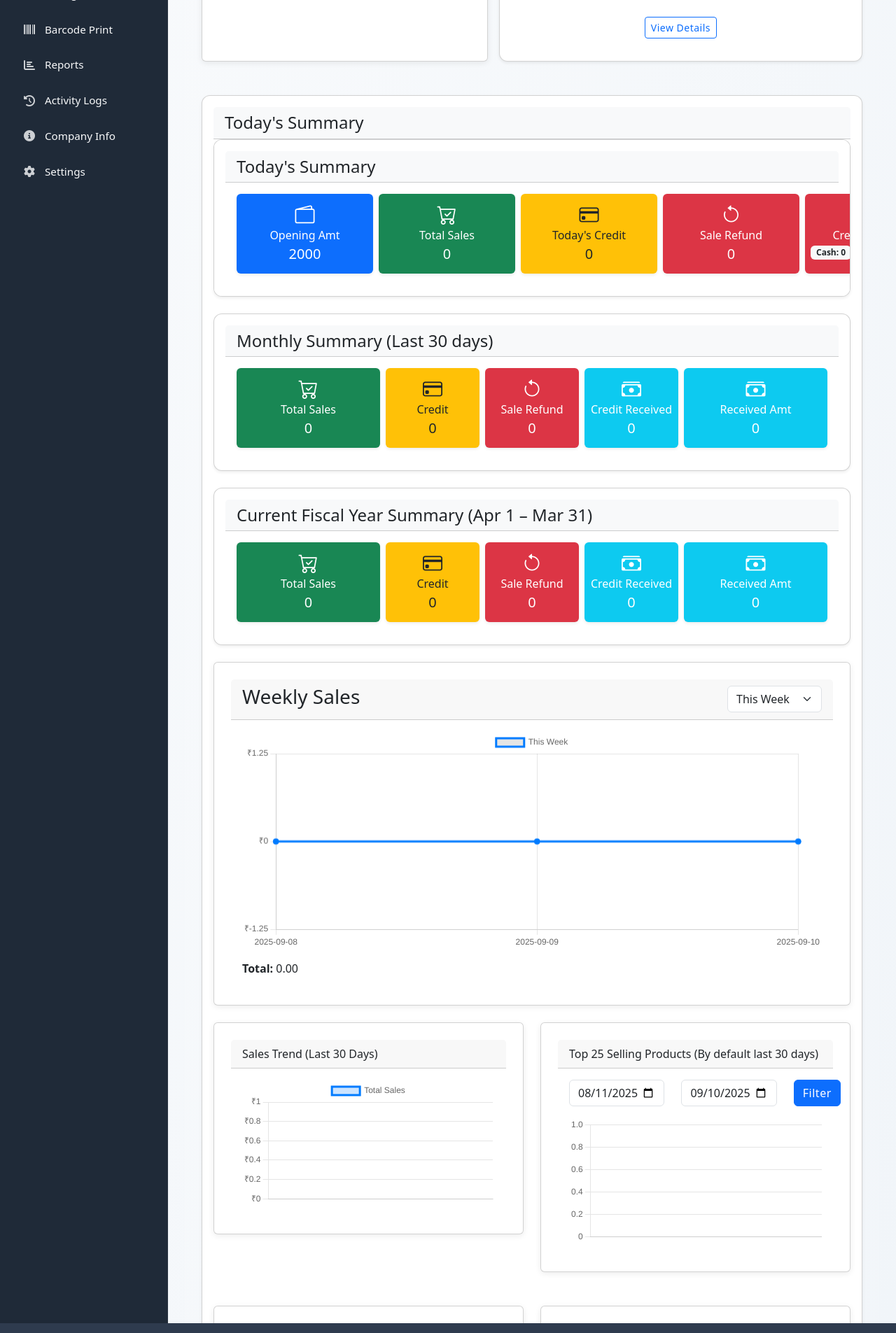
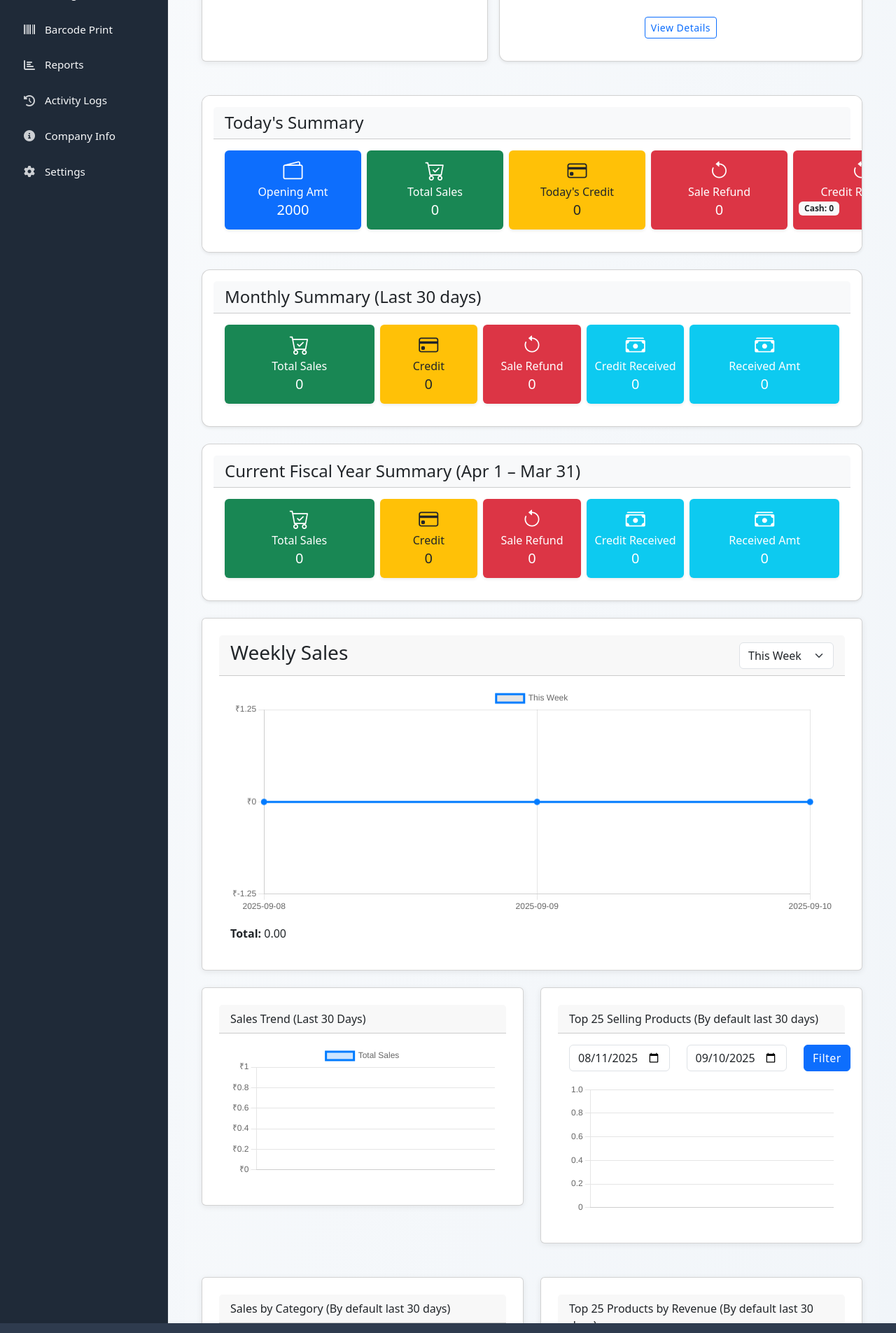
Before and after one commit to mahiltechlabops-bot/mahilmart-pos, a Django app: page /dashboard/ in a window 1280 px wide. Shown: the part 695-2600 px from the top of the page at 70% size. Run offline with Django 5.2, Linux system fonts and the light colour scheme; the visitor is signed in with stand-in values (Sample User, id 1); data comes from the database, SQL or seed files in the repository; data that the repository does not hold is empty; some libraries are stand-ins or nearby versions.

Commit message:
dashboards

```diff
--- a/MahilMartPOS_App/templates/dashboard.html
+++ b/MahilMartPOS_App/templates/dashboard.html
@@ -3,6 +3,7 @@
 {% block content %}
 <link href="https://cdn.jsdelivr.net/npm/bootstrap@5.3.0/dist/css/bootstrap.min.css" rel="stylesheet">
 <main class="app-content" id="appContent">
+    {% csrf_token %}
   <div class="content-header d-flex justify-content-between align-items-center mb-4">
     <h2 style="color: #770b0b;" id="contentTitle">Dashboard Overview</h2>
 
@@ -125,10 +126,6 @@
   <link href="https://cdn.jsdelivr.net/npm/bootstrap@5.3.2/dist/css/bootstrap.min.css" rel="stylesheet">
       <link rel="stylesheet" href="https://cdn.jsdelivr.net/npm/bootstrap-icons@1.10.5/font/bootstrap-icons.css">
 
-     <div class="card flex-fill shadow-sm p-3" style="border-radius: 12px;">
-    <div class="card-header bg-light">
-        <h4 class="mb-0">Today's Summary</h4>
-    </div>
    <div class="card flex-fill shadow-sm p-3 mb-4" style="border-radius: 12px; overflow-x:auto;">
     <div class="card-header bg-light">
         <h4 class="mb-0">Today's Summary</h4>
```
